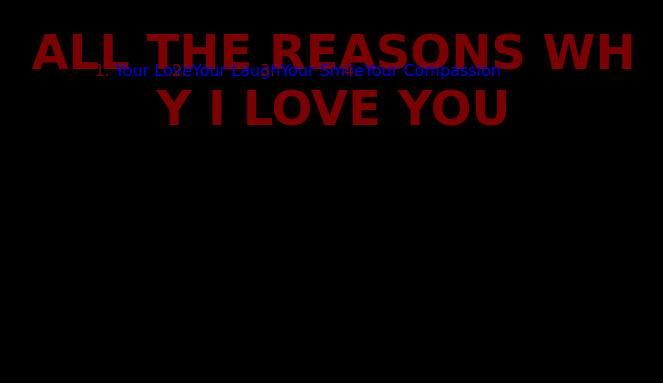
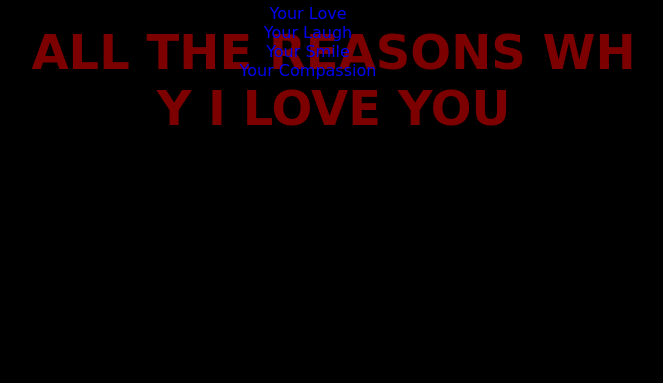
Before and after one commit to Iceman2425/ReasonsWhyILoveYou, a plain HTML site: page index.html in a window 1280 px wide. Shown: the top 383 px of the page, without its empty margins (332-995 px from the left). Drawn offline with Linux system fonts and the light colour scheme.

Commit message:
Update styles.css

```diff
--- a/styles.css
+++ b/styles.css
@@ -169,7 +169,7 @@ body {
 
 
 nav ul{
-    display: flex;
+    display: sticky;
     top: 200px;
     z-index: 999;
     position: sticky;
```
